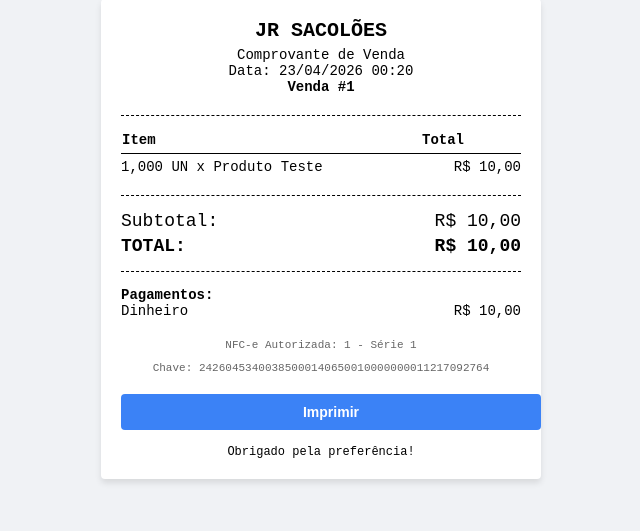
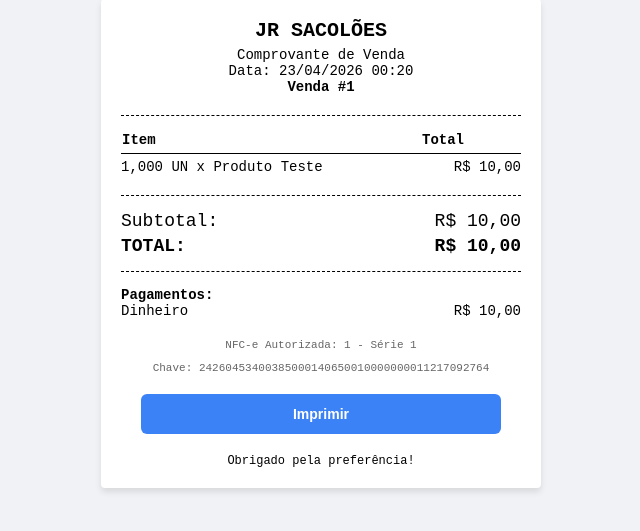
Before and after one commit to 879372/jr-sacoloes-api, a Django app: template apps/vendas/templates/vendas/comprovante.html in a window 1280 px wide. Shown: the part 21-552 px from the top of the page, without its empty margins (319-959 px from the left). Run offline with Django 5.2, Linux system fonts and the light colour scheme; the template is opened without the code that fills it: values that come from a table or form of the project are taken from there, others are empty; data comes from the database, SQL or seed files in the repository; parts of the project's set-up code (start-up, migrations or seed data) failed here and were passed over.

Commit message:
style: adjust print button layout and styling in comprovante template

```diff
--- a/apps/vendas/templates/vendas/comprovante.html
+++ b/apps/vendas/templates/vendas/comprovante.html
@@ -69,16 +69,17 @@
         }
         .btn-imprimir {
             display: block;
-            width: 100%;
-            padding: 10px;
+            width: 90%;
+            margin: 20px auto;
+            padding: 12px;
             background-color: #3b82f6;
             color: #fff;
             text-align: center;
             text-decoration: none;
-            border-radius: 4px;
-            margin-top: 20px;
+            border-radius: 6px;
             font-family: sans-serif;
             font-weight: bold;
+            box-sizing: border-box;
         }
         @media print {
             .btn-imprimir { display: none; }
```
